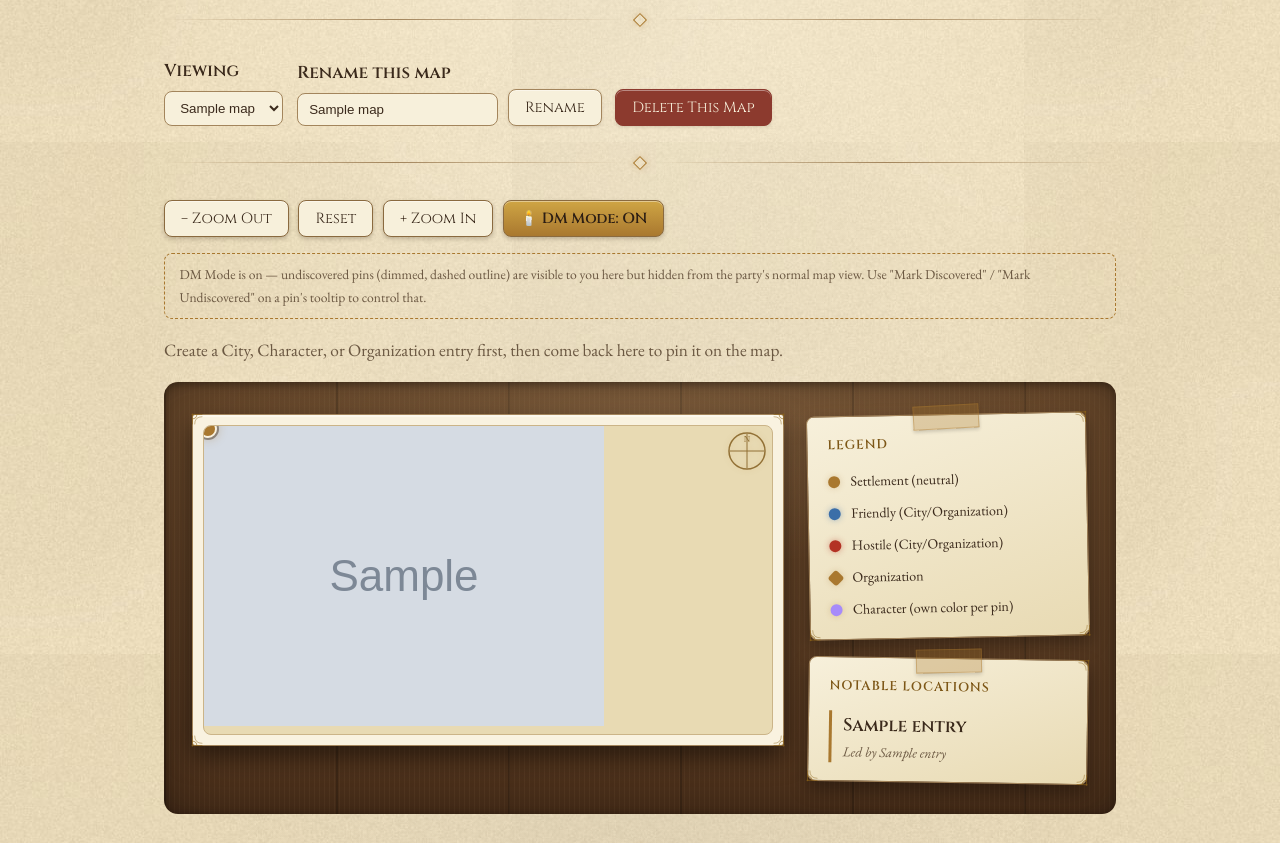
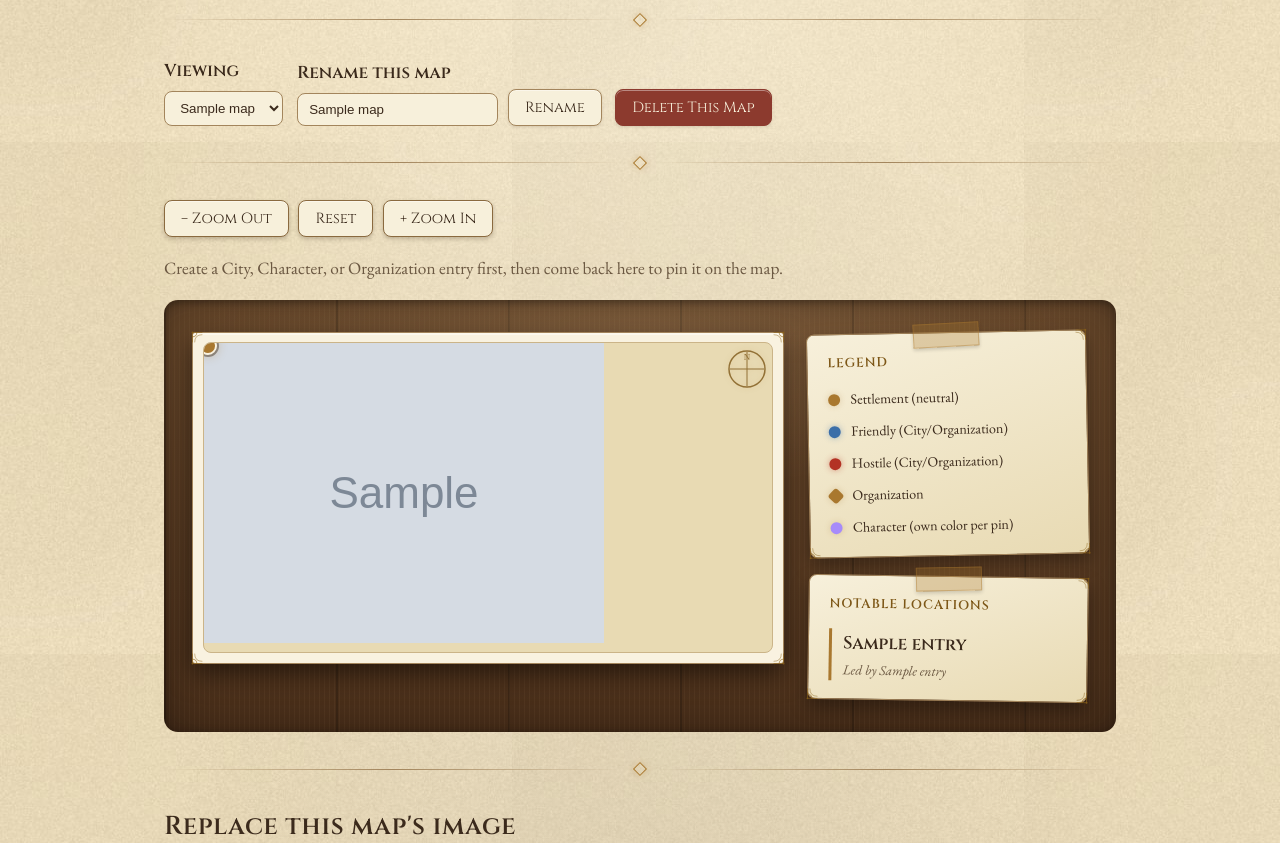
Before and after one commit to bjones99578-cloud/Ascension-Campaign-Codex, a Flask app: page /map in a window 1280 px wide. Shown: the part 370-1213 px from the top of the page. Run offline with Flask 3, Linux system fonts and the light colour scheme; the visitor is signed in with stand-in values (Sample User, id 1); tables that the repository leaves empty hold one stand-in row (values such as "Sample post"); grey boxes marked "Sample" are stand-in pictures; some libraries are stand-ins or nearby versions; some web fonts are replaced.

Commit message:
Remove DM Mode entirely; add a Save button to the top of the entry form
DM Mode gated pin visibility behind a DM-only fog-of-war toggle ("Mark
Discovered"/"Mark Undiscovered"), which doesn't fit this codex's scope --
it's a shared player-facing reference, not DM tooling. Removes the
/dm-mode/toggle and /map/pins/<id>/toggle-discovered routes, the fog-of-war
filtering in map_view(), models.set_pin_discovered, and all related
UI/CSS. Every map pin is now always visible to everyone. The underlying
"discovered" column stays in the schema (harmless, unused) rather than
risk a live-DB column drop for a purely cosmetic cleanup.

Also adds a second Save/Create button at the top of the entry form
(wired to the form via the HTML `form` attribute), so a long edit --
a Character sheet especially -- doesn't require scrolling back down
just to save.

Co-Authored-By: Claude Sonnet 5 <noreply@anthropic.com>

```diff
--- a/app.py
+++ b/app.py
@@ -17,8 +17,8 @@ app = Flask(__name__)
 if not os.environ.get("SECRET_KEY"):
     # Not fatal -- a small trusted-party app shouldn't refuse to start over
     # this -- but silent-and-insecure is worse than silent-and-loud. Session
-    # cookies (currently just the DM Mode toggle and the "your name"
-    # field) are signed with this key, so a known default value in the
+    # cookies (currently just the "your name" field) are signed with this
+    # key, so a known default value in the
     # public GitHub repo means anyone could forge one. This prints to
     # whatever the host's own startup/error log is (PythonAnywhere's Error
     # log, Render's log stream, etc.), so it's visible without needing to
@@ -1378,18 +1378,7 @@ def map_view():
     if current_map is None and maps:
         current_map = maps[0]
 
-    dm_mode = session.get("dm_mode", False)
-    if current_map:
-        all_pins = models.get_map_pins(conn, current_map["id"])
-        # Fog of war: with DM Mode off (the default "player view"), pins the
-        # DM hasn't marked as Discovered yet are excluded entirely -- players
-        # should never learn a secret location exists just by noticing an
-        # unlabeled dot on the map. DM Mode shows every pin, with
-        # undiscovered ones flagged visually so the DM can tell at a glance
-        # what's still hidden.
-        pins = all_pins if dm_mode else [p for p in all_pins if p["discovered"]]
-    else:
-        pins = []
+    pins = models.get_map_pins(conn, current_map["id"]) if current_map else []
 
     city_options = models.list_entries(conn, category="City")
     character_options = models.list_entries(conn, category="Character")
@@ -1399,24 +1388,12 @@ def map_view():
         maps=maps,
         current_map=current_map,
         pins=pins,
-        dm_mode=dm_mode,
         city_options=city_options,
         character_options=character_options,
         organization_options=organization_options,
         default_pin_symbol=models.DEFAULT_CHARACTER_PIN_SYMBOL,
         default_pin_color=models.DEFAULT_CHARACTER_PIN_COLOR,
     )
-
-
-@app.route("/dm-mode/toggle", methods=["POST"])
-def dm_mode_toggle():
-    """Flip DM Mode for this browser session. There's no login system in
-    this app, so DM Mode isn't a security boundary -- it's a convenience
-    switch for whoever's running the table to preview the fully-revealed
-    map. Session-scoped (not a DB setting) so each browser/tab remembers
-    its own choice rather than flipping the view for everyone at the table."""
-    session["dm_mode"] = not session.get("dm_mode", False)
-    return redirect(request.referrer or url_for("map_view"))
 
 
 @app.route("/maps/new", methods=["POST"])
@@ -1523,17 +1500,6 @@ def map_pin_delete(pin_id):
     return redirect(url_for("map_view", map_id=map_id))
 
 
-@app.route("/map/pins/<int:pin_id>/toggle-discovered", methods=["POST"])
-def map_pin_toggle_discovered(pin_id):
-    """DM-only control (only rendered in the map template while DM Mode is
-    on) for flipping a pin between hidden-from-players and revealed."""
-    conn = get_conn()
-    pin = conn.execute("SELECT discovered, map_id FROM map_pin WHERE id = ?", (pin_id,)).fetchone()
-    if pin is not None:
-        models.set_pin_discovered(conn, pin_id, not pin["discovered"])
-    return redirect(url_for("map_view", map_id=pin["map_id"] if pin else None))
-
-
 @app.route("/check-for-updates", methods=["POST"])
 def check_for_updates():
     """The site footer's "Check for Updates" button: pulls the latest code
--- a/static/style.css
+++ b/static/style.css
@@ -485,6 +485,7 @@ code {
   flex-wrap: wrap;
 }
 .page-header h1 { margin: 0.2rem 0; font-family: var(--font-display); color: var(--cat-light); }
+.entry-form-header-actions { display: flex; align-items: center; gap: 0.6rem; flex-wrap: wrap; }
 
 .entry-list { list-style: none; padding: 0; margin: 0; }
 .entry-list li {
@@ -1795,53 +1796,6 @@ td.loot-ledger-line { color: var(--text-muted); font-size: 0.85rem; }
 }
 .map-pin-delete-btn:hover { color: var(--danger-hover); }
 
-/* Fog of war: an undiscovered pin is only ever rendered at all when DM Mode
-   is on (the player-facing map excludes them outright, see map_view()), so
-   this dimmed/dashed treatment exists purely to let the DM tell at a glance,
-   among the pins they *can* see, which ones the party hasn't found yet. */
-.map-pin-undiscovered .map-pin-dot,
-.map-pin-undiscovered .map-pin-symbol,
-.map-pin-undiscovered .map-pin-flag {
-  opacity: 0.45;
-  border-style: dashed;
-  filter: grayscale(0.3);
-}
-.map-pin-hidden-tag {
-  font-family: var(--font-heading);
-  font-size: 0.72rem;
-  letter-spacing: 0.02em;
-  text-transform: uppercase;
-  color: var(--accent-deep);
-  margin-top: 0.3rem;
-}
-.map-pin-discovered-form { margin-top: 0.3rem; }
-.map-pin-toggle-btn {
-  background: none;
-  border: none;
-  color: var(--accent-deep);
-  font-size: 0.78rem;
-  font-family: var(--font-heading);
-  cursor: pointer;
-  padding: 0;
-  text-decoration: underline;
-}
-.map-pin-toggle-btn:hover { color: var(--accent-hover); }
-
-.dm-mode-form { display: contents; }
-.btn-dm-active {
-  background: linear-gradient(180deg, var(--accent-bright), var(--accent));
-  color: #2c1e14;
-  font-weight: bold;
-  border-color: var(--accent);
-}
-.dm-mode-banner {
-  border: 1px dashed var(--accent);
-  border-radius: var(--radius);
-  padding: 0.6rem 0.9rem;
-  margin-bottom: 1rem;
-  font-size: 0.85rem;
-}
-
 .map-pin-form {
   display: flex;
   align-items: flex-end;
@@ -2043,12 +1997,10 @@ td.loot-ledger-line { color: var(--text-muted); font-size: 0.85rem; }
   color: var(--text-muted);
   font-size: 0.85rem;
 }
-.map-notable-item.map-notable-undiscovered { opacity: 0.6; }
-
 /* ---------- Map: wooden tabletop theme ---------- */
 /* The rest of the page (heading, map switcher, pin-placement controls and
-   forms, DM Mode banner) is left on the site's normal parchment background
-   -- those are all working controls read against the usual light-on-dark-ink
+   forms) is left on the site's normal parchment background -- those are
+   all working controls read against the usual light-on-dark-ink
    contrast the whole app assumes. Only the actual map viewport + its
    sidebar -- the part you're meant to feel like you're looking DOWN AT --
    sits on a dedicated wood-grain "table" surface (.table-surface below),
@@ -2114,7 +2066,7 @@ td.loot-ledger-line { color: var(--text-muted); font-size: 0.85rem; }
   box-shadow: 0 2px 4px rgba(0, 0, 0, 0.2);
 }
 
-/* A subtle "tool tray" feel for the zoom/pin/DM Mode buttons, without
+/* A subtle "tool tray" feel for the zoom/pin buttons, without
    touching their contrast -- .btn is already opaque, so this just warms
    the border/shadow to feel more like wood-and-brass tools than the site's
    usual gold-leaf button. */
--- a/templates/map.html
+++ b/templates/map.html
@@ -52,18 +52,7 @@
     {% if organization_options %}
       <button type="button" class="btn" id="orgPinModeToggle">🚩 Add Organization Pin</button>
     {% endif %}
-    <form method="post" action="{{ url_for('dm_mode_toggle') }}" class="dm-mode-form">
-      <button type="submit" class="btn {{ 'btn-dm-active' if dm_mode else '' }}" title="DM Mode reveals every pin, including ones the party hasn't discovered yet.">
-        {{ '🕯️ DM Mode: ON' if dm_mode else '🕯️ DM Mode: Off' }}
-      </button>
-    </form>
   </div>
-
-  {% if dm_mode %}
-    <p class="empty-state dm-mode-banner">
-      DM Mode is on — undiscovered pins (dimmed, dashed outline) are visible to you here but hidden from the party's normal map view. Use "Mark Discovered" / "Mark Undiscovered" on a pin's tooltip to control that.
-    </p>
-  {% endif %}
 
   {% set other_maps = maps|rejectattr('id', 'equalto', current_map['id'])|list %}
 
@@ -192,22 +181,15 @@
       <img id="mapImage" style="width: 100%;" src="{{ url_for('uploaded_file', filename=current_map['filename']) }}" alt="{{ current_map['name'] }}">
       <div class="map-pins cat-city" id="mapPins">
         {% for pin in pins %}
-          {% set undiscovered_class = "map-pin-undiscovered" if not pin.discovered else "" %}
           {% if pin.entry_category == "Character" %}
             {% set pin_color = pin.color or default_pin_color %}
-            <div class="map-pin map-pin-character {{ undiscovered_class }}" style="left: {{ pin.x }}%; top: {{ pin.y }}%; --cat-color: {{ pin_color }}; --cat-light: {{ pin_color }}; --cat-glow: {{ pin_color }}66;">
+            <div class="map-pin map-pin-character" style="left: {{ pin.x }}%; top: {{ pin.y }}%; --cat-color: {{ pin_color }}; --cat-light: {{ pin_color }}; --cat-glow: {{ pin_color }}66;">
               <a class="map-pin-symbol" href="{{ url_for('entry_detail', entry_id=pin.entry_id) }}"
                  aria-label="Open {{ pin.entry_name }}">{{ pin.symbol or default_pin_symbol }}</a>
               <div class="map-pin-tooltip">
                 <strong>{{ pin.entry_name }}</strong>
                 <span>Last Known Status: {{ pin.character_status or 'Unknown' }}</span>
                 {% if pin.target_map_id %}<a class="map-pin-submap-link" href="{{ url_for('map_view', map_id=pin.target_map_id) }}">View sub-map: {{ pin.target_map_name }} →</a>{% endif %}
-                {% if dm_mode %}<span class="map-pin-hidden-tag">{{ 'Hidden from players' if not pin.discovered else 'Visible to players' }}</span>{% endif %}
-                {% if dm_mode %}
-                  <form method="post" action="{{ url_for('map_pin_toggle_discovered', pin_id=pin.pin_id) }}" class="map-pin-discovered-form">
-                    <button type="submit" class="map-pin-toggle-btn">{{ 'Mark Discovered' if not pin.discovered else 'Mark Undiscovered' }}</button>
-                  </form>
-                {% endif %}
                 <form method="post" action="{{ url_for('map_pin_delete', pin_id=pin.pin_id) }}" class="map-pin-delete-form"
                       onsubmit="return confirm('Remove this pin from the map? The {{ pin.entry_name }} entry itself is kept.');">
                   <button type="submit" class="map-pin-delete-btn">Remove pin</button>
@@ -216,7 +198,7 @@
             </div>
           {% elif pin.entry_category == "Organization" %}
             {% set pin_disposition_class = "pin-friendly" if pin.disposition == "Friendly" else ("pin-hostile" if pin.disposition == "Hostile" else "") %}
-            <div class="map-pin {{ pin_disposition_class }} {{ undiscovered_class }}" style="left: {{ pin.x }}%; top: {{ pin.y }}%;">
+            <div class="map-pin {{ pin_disposition_class }}" style="left: {{ pin.x }}%; top: {{ pin.y }}%;">
               <a class="map-pin-flag" href="{{ url_for('entry_detail', entry_id=pin.entry_id) }}"
                  aria-label="Open {{ pin.entry_name }}"></a>
               <div class="map-pin-tooltip">
@@ -224,12 +206,6 @@
                 <span>{% if pin.leader_name %}Led by {{ pin.leader_name }}{% else %}No known leader{% endif %}</span>
                 <span>{{ pin.org_type or 'Organization type unknown' }}</span>
                 {% if pin.target_map_id %}<a class="map-pin-submap-link" href="{{ url_for('map_view', map_id=pin.target_map_id) }}">View sub-map: {{ pin.target_map_name }} →</a>{% endif %}
-                {% if dm_mode %}<span class="map-pin-hidden-tag">{{ 'Hidden from players' if not pin.discovered else 'Visible to players' }}</span>{% endif %}
-                {% if dm_mode %}
-                  <form method="post" action="{{ url_for('map_pin_toggle_discovered', pin_id=pin.pin_id) }}" class="map-pin-discovered-form">
-                    <button type="submit" class="map-pin-toggle-btn">{{ 'Mark Discovered' if not pin.discovered else 'Mark Undiscovered' }}</button>
-                  </form>
-                {% endif %}
                 <form method="post" action="{{ url_for('map_pin_delete', pin_id=pin.pin_id) }}" class="map-pin-delete-form"
                       onsubmit="return confirm('Remove this pin from the map? The {{ pin.entry_name }} entry itself is kept.');">
                   <button type="submit" class="map-pin-delete-btn">Remove pin</button>
@@ -238,7 +214,7 @@
             </div>
           {% else %}
             {% set pin_disposition_class = "pin-friendly" if pin.disposition == "Friendly" else ("pin-hostile" if pin.disposition == "Hostile" else "") %}
-            <div class="map-pin {{ pin_disposition_class }} {{ undiscovered_class }}" style="left: {{ pin.x }}%; top: {{ pin.y }}%;">
+            <div class="map-pin {{ pin_disposition_class }}" style="left: {{ pin.x }}%; top: {{ pin.y }}%;">
               <a class="map-pin-dot" href="{{ url_for('city_view', city_id=pin.entry_id) }}"
                  aria-label="Open {{ pin.entry_name }} in City View"></a>
               <div class="map-pin-tooltip">
@@ -250,12 +226,6 @@
                 </span>
                 <span>{{ pin.settlement_size or 'Settlement size unknown' }}</span>
                 {% if pin.target_map_id %}<a class="map-pin-submap-link" href="{{ url_for('map_view', map_id=pin.target_map_id) }}">View sub-map: {{ pin.target_map_name }} →</a>{% endif %}
-                {% if dm_mode %}<span class="map-pin-hidden-tag">{{ 'Hidden from players' if not pin.discovered else 'Visible to players' }}</span>{% endif %}
-                {% if dm_mode %}
-                  <form method="post" action="{{ url_for('map_pin_toggle_discovered', pin_id=pin.pin_id) }}" class="map-pin-discovered-form">
-                    <button type="submit" class="map-pin-toggle-btn">{{ 'Mark Discovered' if not pin.discovered else 'Mark Undiscovered' }}</button>
-                  </form>
-                {% endif %}
                 <form method="post" action="{{ url_for('map_pin_delete', pin_id=pin.pin_id) }}" class="map-pin-delete-form"
                       onsubmit="return confirm('Remove this pin from the map? The {{ pin.entry_name }} entry itself is kept.');">
                   <button type="submit" class="map-pin-delete-btn">Remove pin</button>
@@ -299,7 +269,7 @@
             {% else %}
               {% set item_class = "pin-friendly" if pin.disposition == "Friendly" else ("pin-hostile" if pin.disposition == "Hostile" else "cat-city") %}
             {% endif %}
-            <li class="map-notable-item {{ item_class }} {{ 'map-notable-undiscovered' if not pin.discovered else '' }}"
+            <li class="map-notable-item {{ item_class }}"
                 {% if pin.entry_category == "Character" %}style="--cat-color: {{ pin_color }}; --cat-light: {{ pin_color }};"{% endif %}>
               {% if pin.entry_category == "City" %}
                 <a href="{{ url_for('city_view', city_id=pin.entry_id) }}">{{ pin.entry_name }}</a>
@@ -317,7 +287,6 @@
                   {% else %}{{ pin.settlement_size or 'Settlement' }}{% endif %}
                 {% endif %}
               </span>
-              {% if dm_mode and not pin.discovered %}<span class="map-pin-hidden-tag">Hidden from players</span>{% endif %}
             </li>
           {% endfor %}
         </ul>
```
Also changed, not shown: CLAUDE.md (+4 -5 lines), models.py (+4 -17 lines), templates/entry_form.html (+7 -4 lines), README.md.
